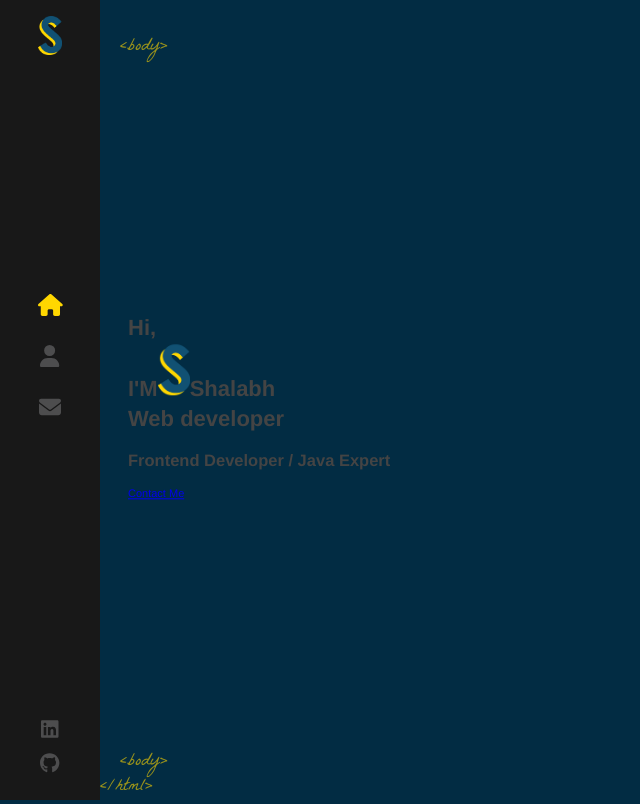
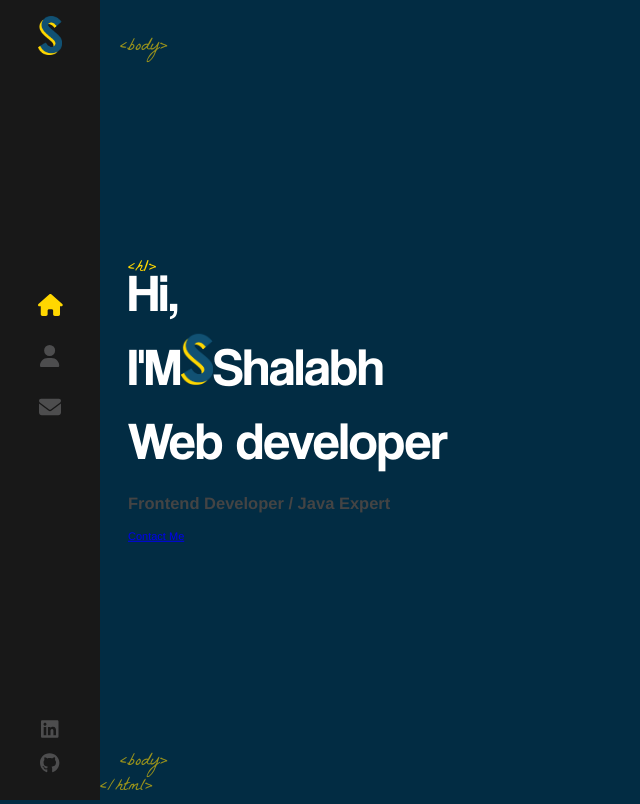
Before and after one commit to shalabhsahu2001/react-portfolio, a React (Create React App) app: page / in a window 1280 px wide. Shown: the whole page, without its empty margins (0-640 px from the left). Built offline with nearby package versions, Linux system fonts and the light colour scheme.

Commit message:
home page

```diff
--- a/src/components/Home/index.scss
+++ b/src/components/Home/index.scss
@@ -8,6 +8,20 @@
         max-height: 90%;
     }
     h1 {
+        color: #fff;
+        font-size: 53px;
+        margin: 0;
+        font-family: 'Coolvetica';
+        font-weight: 400;
+
+        &::before {
+            content: '<h1>';
+            font-family: 'La Belle Aurore';
+            color: #ffd700;
+            font-size: 18px;
+            position: absolute;
+            margin-top: -40;
+        }
         img {
             width: 32px;
         }
```
Also changed, not shown: src/assets/images/Shalabh.png (added).
